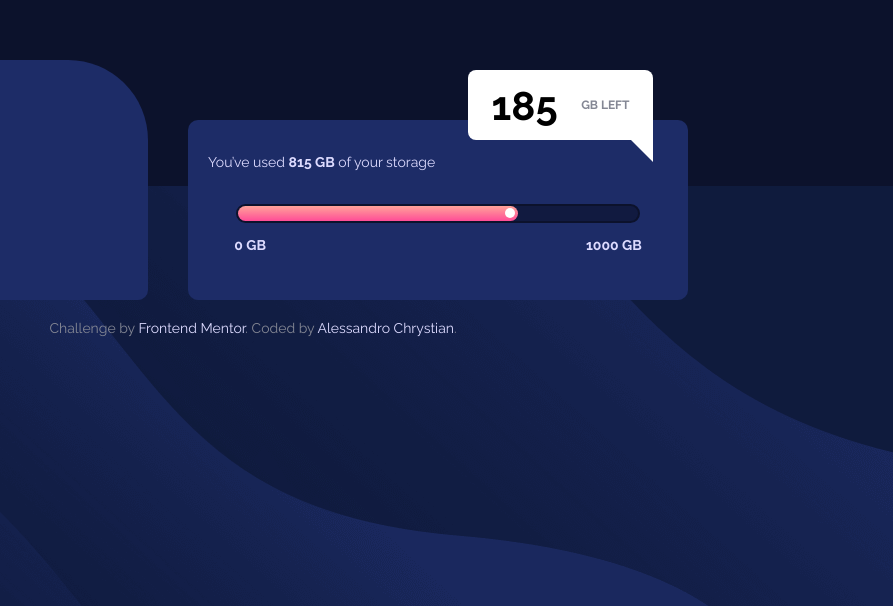
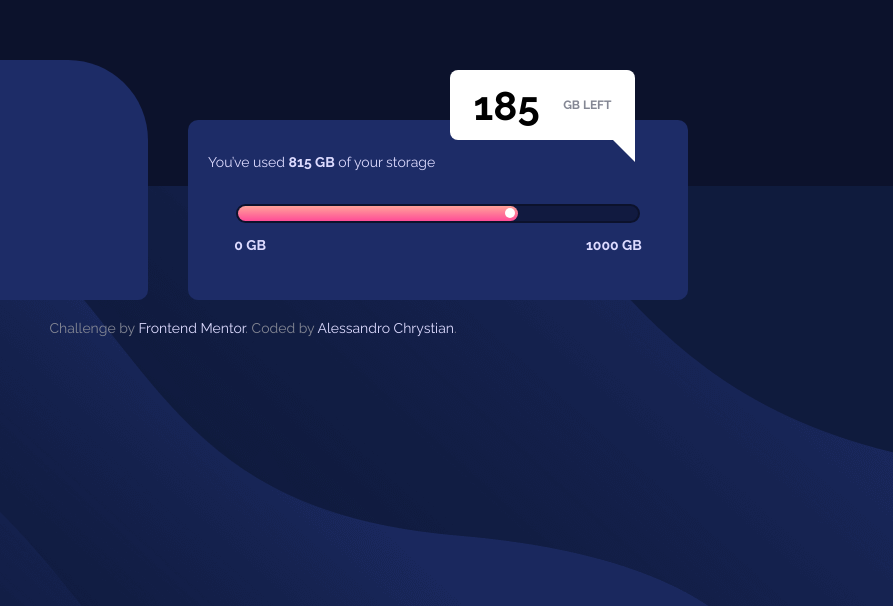
Before and after one commit to alessandro-chrystian/data-storage-frontendmentor, a plain HTML site: page index.html in a window 1280 px wide. Shown: the part 210-816 px from the top of the page, 387-1280 px from the left. Drawn offline with Linux system fonts and the light colour scheme.

Commit message:
atualizado

```diff
--- a/style/style.css
+++ b/style/style.css
@@ -69,7 +69,7 @@ body{
     width: 185px;
     height: 70px;
     top: 10px;
-    left: 300px;
+    left: 282px;
     border: 1px solid white;
     border-style: none;
     border-radius: 8px;
```
